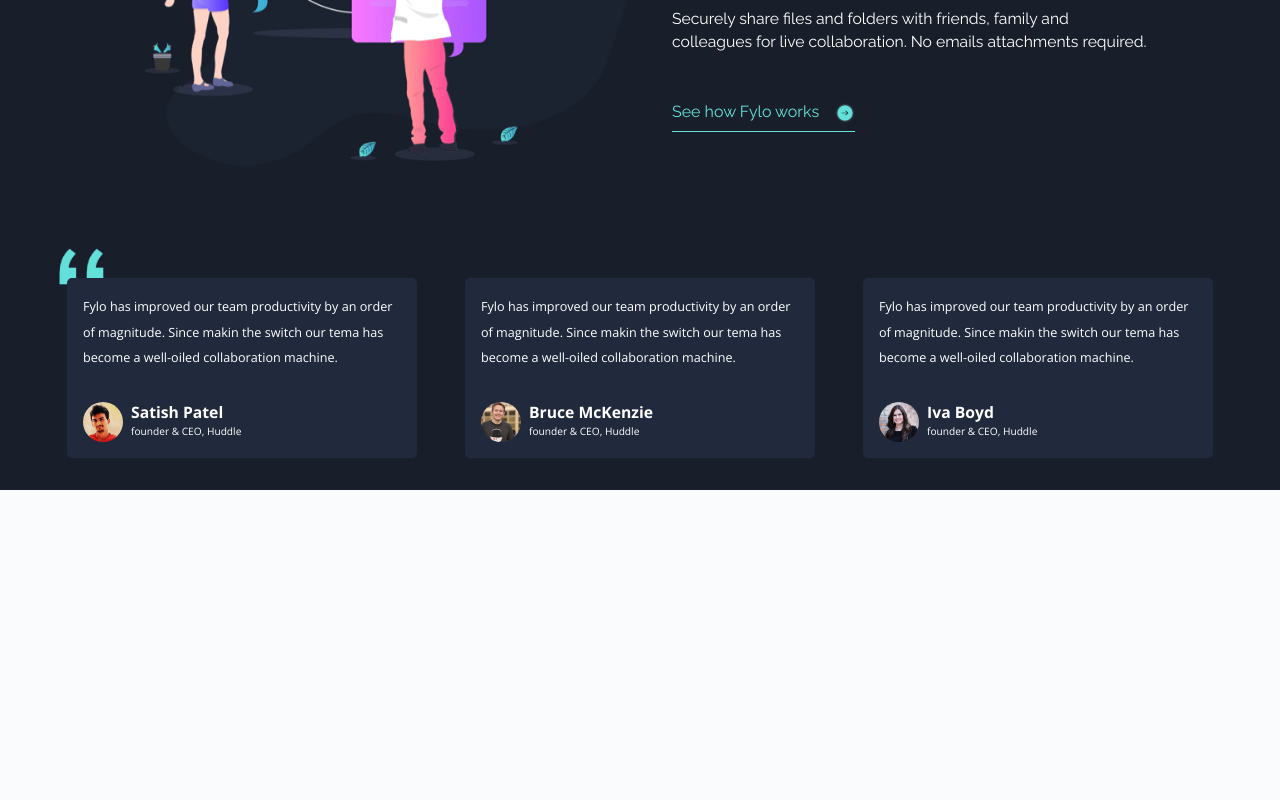
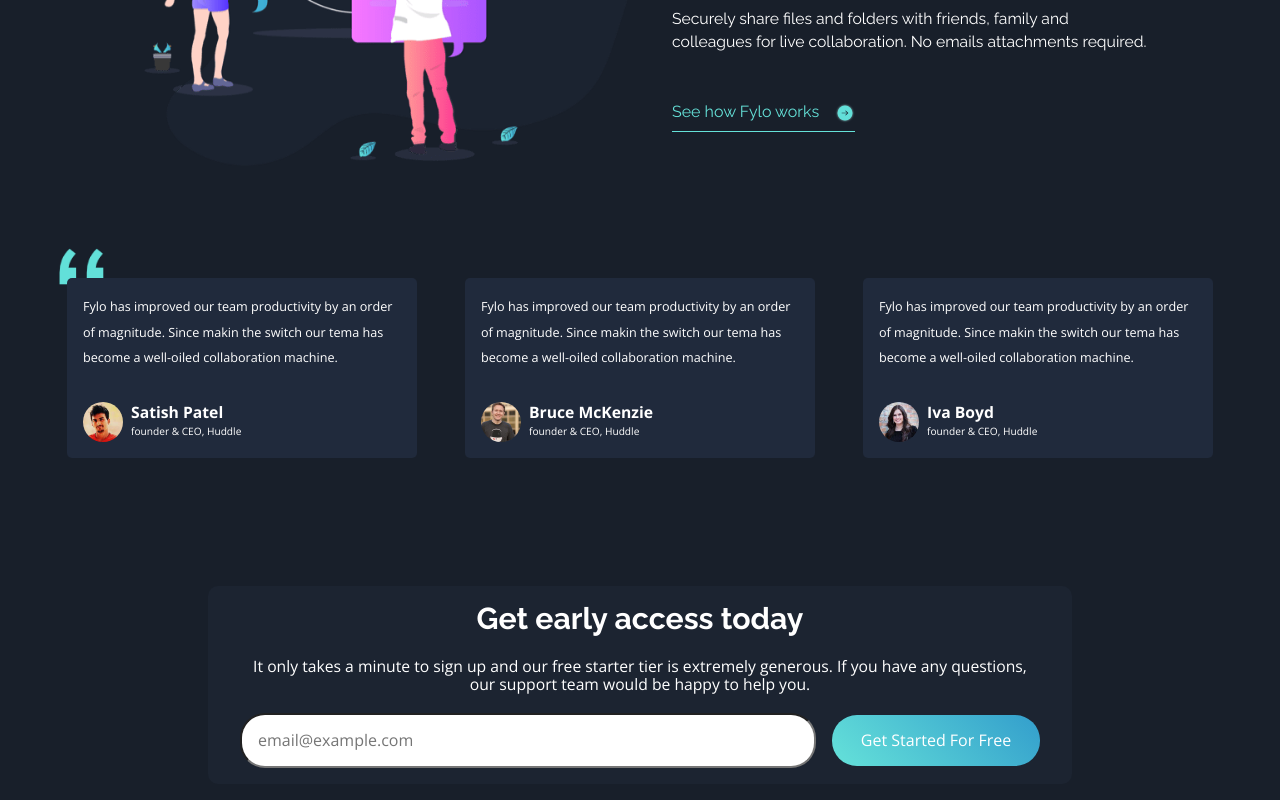
Before and after one commit to Wlfernando/fylo-dark-theme, a React (Vite) app: page / in a window 1280 px wide. Shown: the part 1626-2426 px from the top of the page. Before the commit the page ends 2116 px from the top, so only its background shows below. Built offline with nearby package versions, Linux system fonts and the light colour scheme.

Commit message:
Feat: add AccessibilityForm

```diff
--- a/src/App.tsx
+++ b/src/App.tsx
@@ -1,4 +1,5 @@
 import './App.css'
+import AccessibilityForm from './components/accessibility-form/AccessibilityForm'
 import Header from './components/header/Header'
 import Hero from './components/hero/Hero'
 import Service from './components/service/Service'
@@ -14,6 +15,7 @@ function App() {
         <Service />
         <Tour />
         <SuccessCases />
+        <AccessibilityForm />
       </main>
     </>
   )
--- /dev/null
+++ b/src/components/accessibility-form/AccessibilityForm.css
@@ -0,0 +1,40 @@
+.accessibility-form {
+  background-color: var(--intro-and-email-bg);
+  max-width: 800px;
+  margin: 1rem;
+  text-align: center;
+  display: grid;
+  row-gap: 20px;
+  padding: 1rem 2rem;
+  border-radius: 10px;
+  place-self: center;
+
+  .accessibility-form__title {
+    font-size: var(--step-3);
+  }
+
+  .accessibility-form__text {
+    font-family: 'Open Sans';
+    font-size: var(--step-0);
+  }
+
+  .accessibility-form__form {
+    display: flex;
+    flex-wrap: wrap;
+    justify-content: center;
+    gap: 1rem;
+    align-items: center;
+    font-family: 'Open Sans';
+  }
+
+  .accessibility-form__input {
+    flex: 10 1 320px;
+    border-radius: 25px;
+    padding: 1rem;
+    box-sizing: border-box;
+  }
+
+  .accessibility-form__btn {
+    flex: 1 1 max-content;
+  }
+}
--- /dev/null
+++ b/src/components/accessibility-form/AccessibilityForm.tsx
@@ -0,0 +1,17 @@
+import Button from "../button/Button";
+import './AccessibilityForm.css'
+
+export default function AccessibilityForm() {
+  return (
+    <>
+      <section className="accessibility-form">
+        <h2 className="accessibility-form__title">Get early access today</h2>
+        <p className="accessibility-form__text">It only takes a minute to sign up and our free starter tier is extremely generous. If you have any questions, our support team would be happy to help you.</p>
+        <form className="accessibility-form__form" action="#">
+          <input className="accessibility-form__input" type="email" placeholder="email@example.com"/>
+          <Button className="accessibility-form__btn">Get Started For Free</Button>
+        </form>
+      </section>
+    </>
+  )
+}
```
